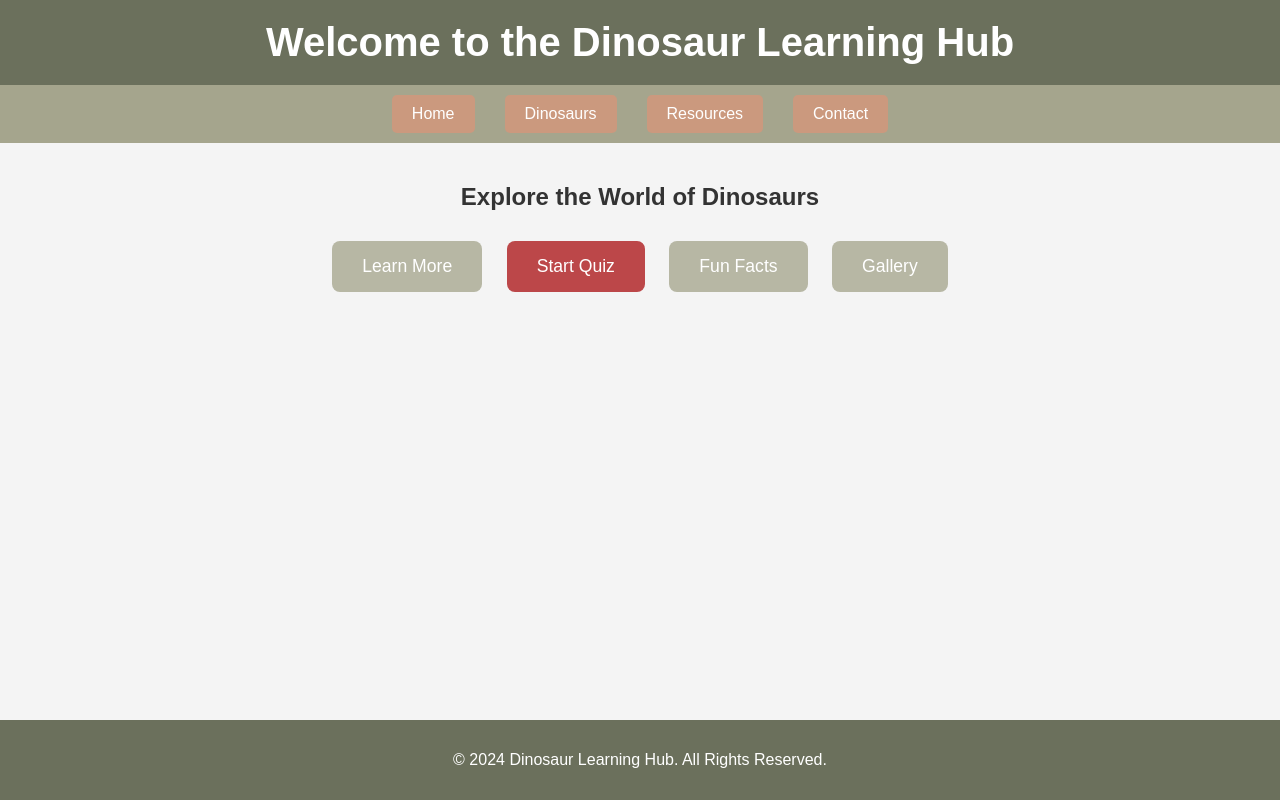
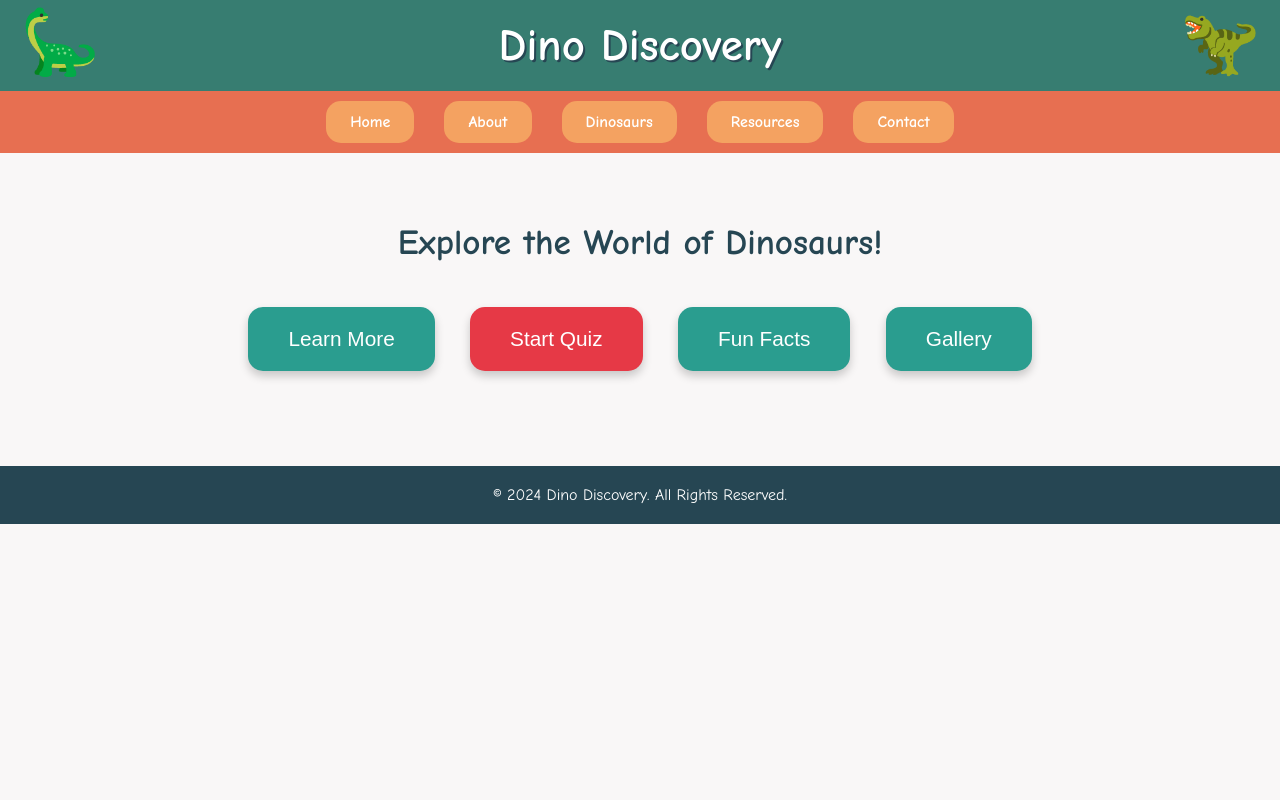
Before and after one commit to loureirorita/dinos, a plain HTML site: page index.html in a window 1280 px wide. Drawn offline with Linux system fonts and the light colour scheme.

Commit message:
Update index.html

```diff
--- a/index.html
+++ b/index.html
@@ -4,31 +4,33 @@
     <meta charset="UTF-8">
     <meta http-equiv="X-UA-Compatible" content="IE=edge">
     <meta name="viewport" content="width=device-width, initial-scale=1.0">
-    <title>Dinosaur Learning Hub</title>
+    <title>Dino Discovery</title>
     <style>
         body {
             margin: 0;
-            font-family: Arial, sans-serif;
-            background-color: #f4f4f4; /* Light earthy grey */
+            font-family: 'Comic Sans MS', 'Comic Sans', cursive; /* Playful font */
+            background-color: #f9f7f7; /* Light, airy background */
             color: #333; /* Darker text for readability */
         }
 
         header {
-            background-color: #6b705c; /* Earthy green */
+            background-color: #377d71; /* Vibrant teal */
             padding: 20px;
             text-align: center;
             color: #fff; /* White text for contrast */
+            position: relative;
         }
 
         h1 {
             margin: 0;
-            font-size: 2.5rem;
+            font-size: 2.8rem;
+            text-shadow: 2px 2px #264653; /* Subtle shadow for fun effect */
         }
 
         nav {
             display: flex;
             justify-content: center;
-            background-color: #a5a58d; /* Softer green */
+            background-color: #e76f51; /* Bright, inviting orange */
             padding: 10px 0;
         }
 
@@ -36,69 +38,102 @@
             color: #fff; /* White text */
             text-decoration: none;
             margin: 0 15px;
-            padding: 10px 20px;
-            background-color: #cb997e; /* Earthy brown */
-            border-radius: 5px;
-            transition: background-color 0.3s;
+            padding: 12px 24px;
+            background-color: #f4a261; /* Softer orange */
+            border-radius: 15px;
+            transition: background-color 0.3s, transform 0.3s;
+            font-weight: bold;
         }
 
         nav a:hover {
-            background-color: #ddbea9; /* Lighter brown */
+            background-color: #e9c46a; /* Brighter yellow for hover */
+            transform: scale(1.1);
         }
 
         .container {
-            padding: 20px;
+            padding: 40px 20px;
             text-align: center;
+        }
+
+        .container h2 {
+            font-size: 2.2rem;
+            color: #264653; /* Darker teal */
         }
 
         .button {
             display: inline-block;
-            margin: 10px;
-            padding: 15px 30px;
-            font-size: 1.1rem;
+            margin: 15px;
+            padding: 20px 40px;
+            font-size: 1.3rem;
             color: #fff; /* White text */
-            background-color: #b7b7a4; /* Muted green */
+            background-color: #2a9d8f; /* Vibrant green */
             border: none;
-            border-radius: 8px;
+            border-radius: 15px;
             cursor: pointer;
             transition: background-color 0.3s, transform 0.3s;
+            box-shadow: 0px 5px 10px rgba(0, 0, 0, 0.2);
         }
 
         .button:hover {
-            background-color: #a5a58d; /* Softer green */
+            background-color: #264653; /* Darker teal on hover */
             transform: scale(1.05);
         }
 
         .button.red {
-            background-color: #bc4749; /* Pop of red */
+            background-color: #e63946; /* Brighter, playful red */
+        }
+
+        .button.red:hover {
+            background-color: #d62828; /* Deeper red on hover */
         }
 
         footer {
-            background-color: #6b705c; /* Earthy green */
+            background-color: #264653; /* Darker teal */
             color: #fff; /* White text */
             text-align: center;
-            padding: 15px 0;
-            position: fixed;
-            width: 100%;
-            bottom: 0;
+            padding: 20px 0;
+            margin-top: 40px;
+        }
+
+        footer p {
+            margin: 0;
+            font-size: 1rem;
+        }
+
+        /* Adding some fun dinosaur elements */
+        header:before {
+            content: "🦕";
+            font-size: 4rem;
+            position: absolute;
+            top: 5px;
+            left: 20px;
+        }
+
+        header:after {
+            content: "🦖";
+            font-size: 4rem;
+            position: absolute;
+            top: 5px;
+            right: 20px;
         }
     </style>
 </head>
 <body>
 
 <header>
-    <h1>Welcome to the Dinosaur Learning Hub</h1>
+    <h1>Dino Discovery</h1>
 </header>
 
 <nav>
     <a href="#">Home</a>
+    <a href="#">About</a>
     <a href="#">Dinosaurs</a>
     <a href="#">Resources</a>
     <a href="#">Contact</a>
 </nav>
 
 <div class="container">
-    <h2>Explore the World of Dinosaurs</h2>
+    <h2>Explore the World of Dinosaurs!</h2>
     <button class="button">Learn More</button>
     <button class="button red">Start Quiz</button>
     <button class="button">Fun Facts</button>
@@ -106,7 +141,7 @@
 </div>
 
 <footer>
-    <p>© 2024 Dinosaur Learning Hub. All Rights Reserved.</p>
+    <p>© 2024 Dino Discovery. All Rights Reserved.</p>
 </footer>
 
 </body>
```
